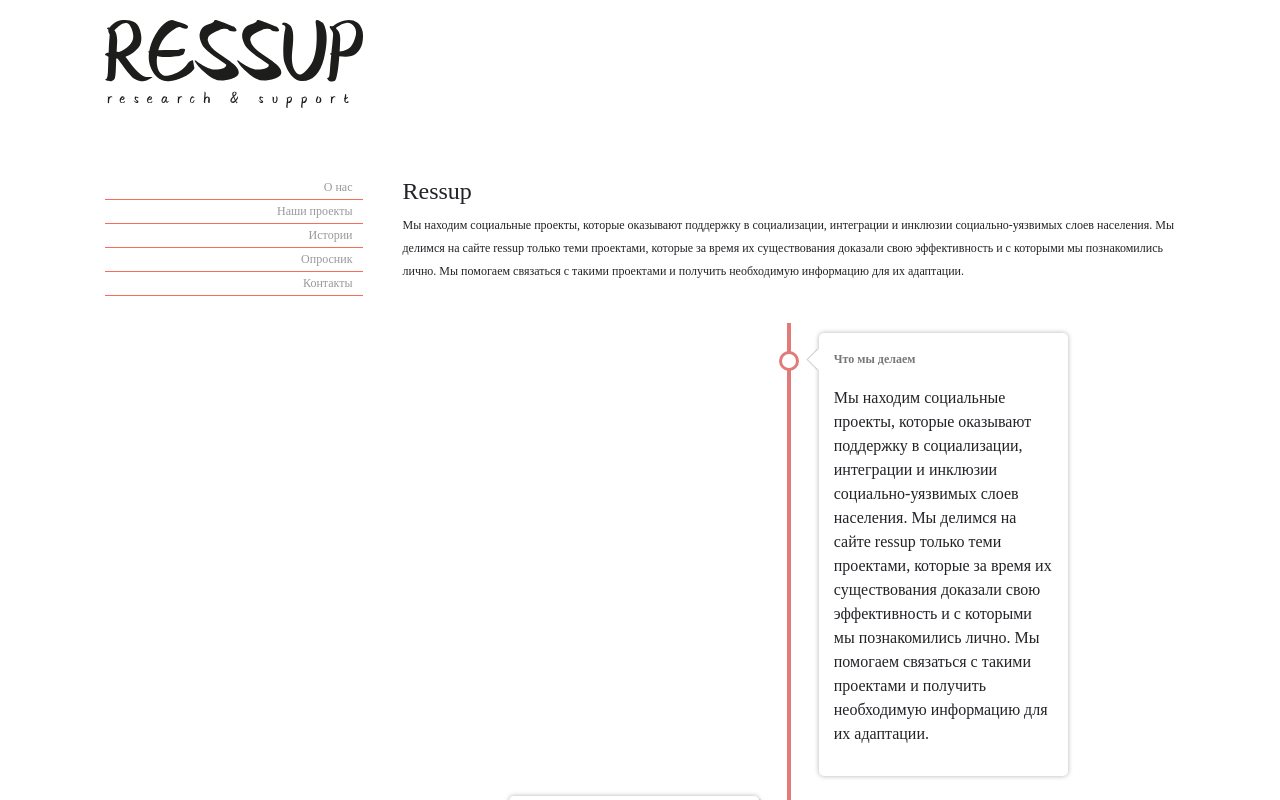
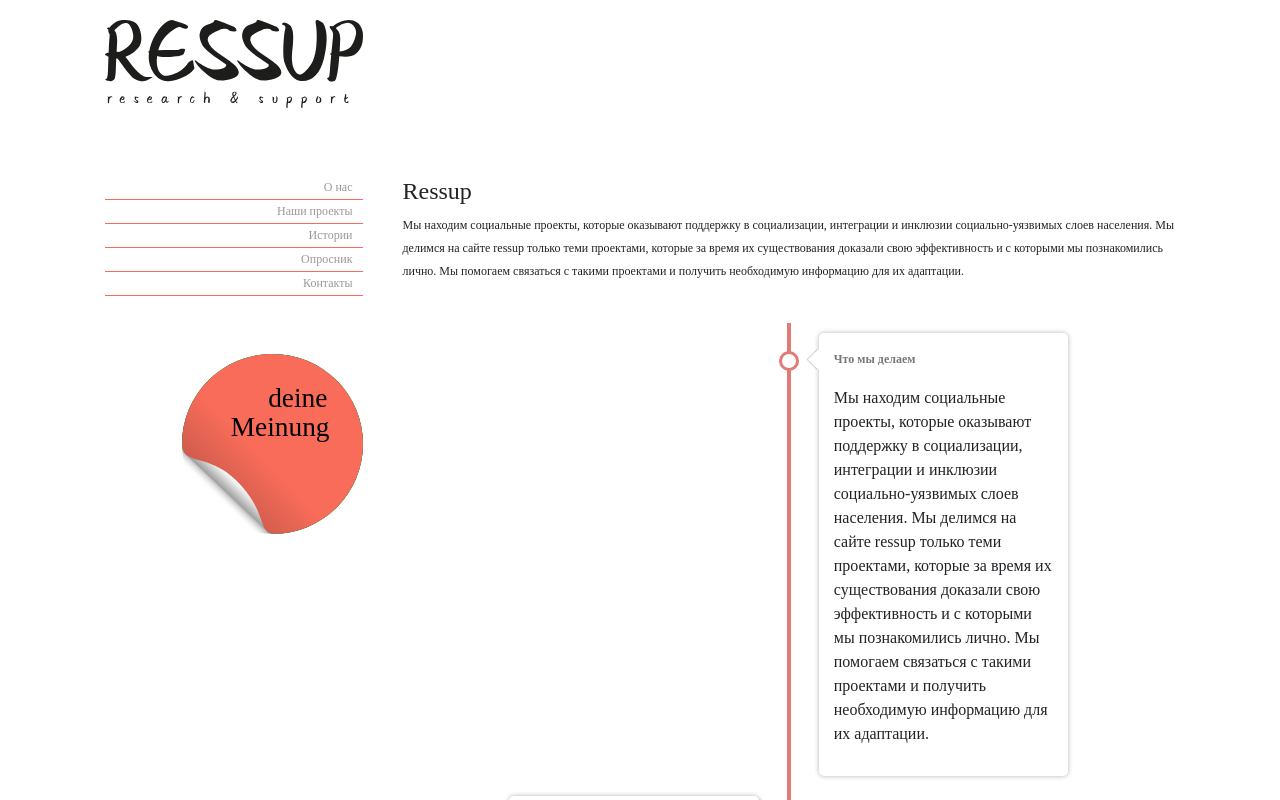
Before and after one commit to AzatOmarov/ressup, a React (Create React App) app: page /about in a window 1280 px wide. Shown: the top 800 px of the page. Built offline with nearby package versions, Linux system fonts and the light colour scheme.

Commit message:
Add deineMeinung button after Navigation

```diff
--- a/src/assets/styles/_navigation.scss
+++ b/src/assets/styles/_navigation.scss
@@ -24,6 +24,14 @@
       &__logo{
         width: 100%;
         padding-bottom: 60px;
+      }
+      &__deineMeinung{
+        padding-top: 50px;
+        padding-bottom: 60px;
+        text-align: right;
+        img{
+          width: 70%;
+        }
       }
       &__menu{
         background: #fefefe;
--- a/src/container/Navigation.jsx
+++ b/src/container/Navigation.jsx
@@ -4,6 +4,7 @@ import {
   Row, Col, Navbar,
 } from 'reactstrap';
 import logo from '../assets/img/logo.svg';
+import deineMeinung from '../assets/img/deineMeinung.svg';
 
 const Navigation = ({ children }) => (
   <div className="container">
@@ -19,7 +20,9 @@ const Navigation = ({ children }) => (
           <Link to="/" />
         </div>
       </Navbar>
-
+      <div className="navigation__deineMeinung">
+        <img src={deineMeinung} alt="deineMeinung" />
+      </div>
     </div>
     {children}
 
```
Also changed, not shown: src/assets/img/deineMeinung.svg (added).
